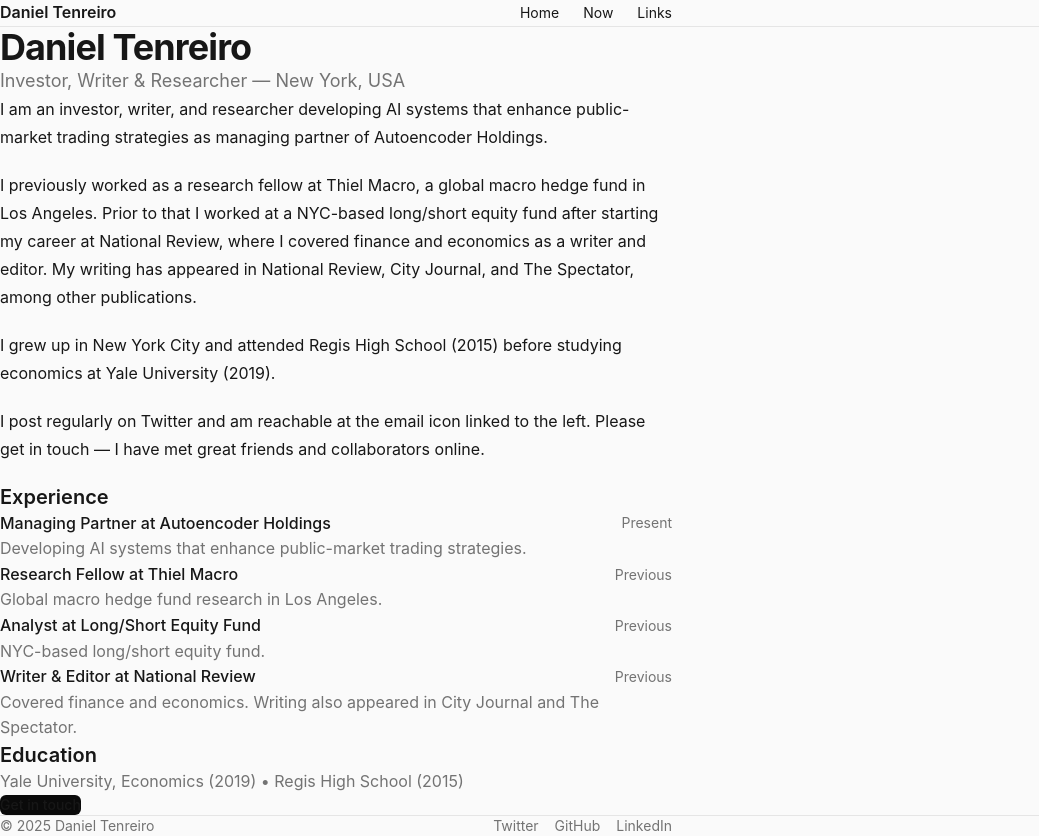
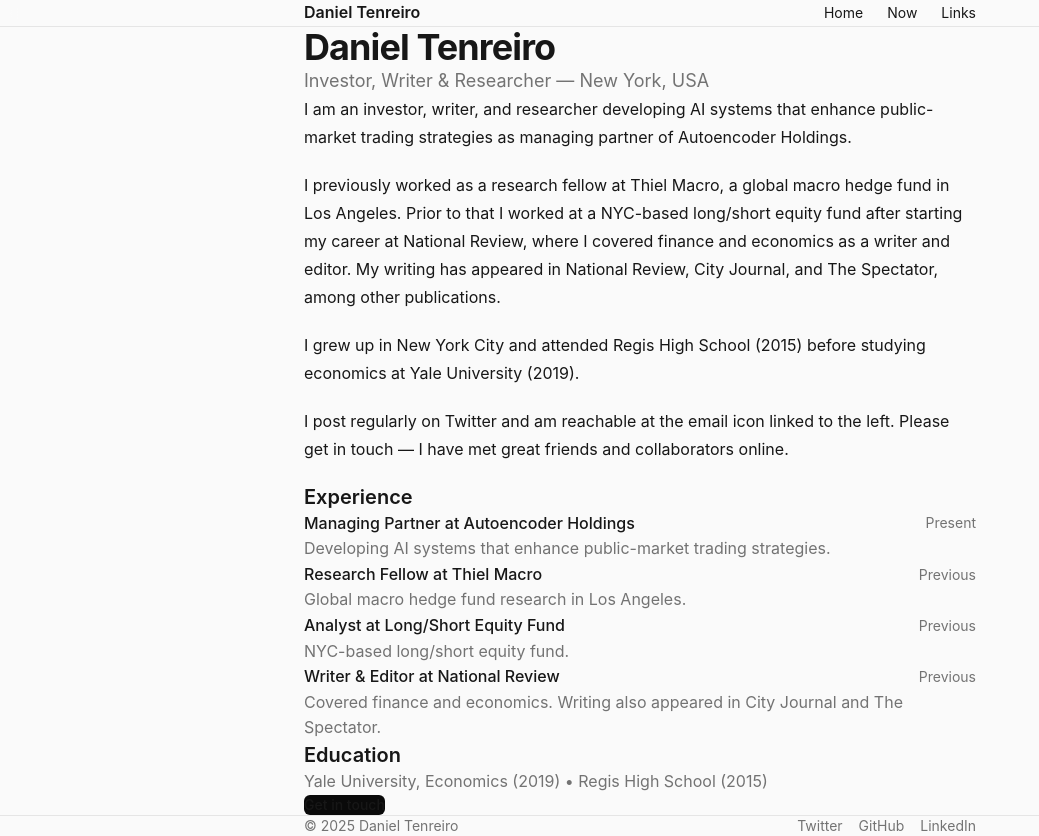
Before and after one commit to dtenreiro/claude-web, a Next.js app: page / in a window 1280 px wide. Shown: the whole page, without its empty margins (0-1039 px from the left). Built offline with nearby package versions, Linux system fonts and the light colour scheme.

Commit message:
refactor: Centralize navigation, main content, and footer using flexbox and full-width containers.

```diff
--- a/src/app/layout.tsx
+++ b/src/app/layout.tsx
@@ -38,8 +38,8 @@
     <html lang="en" suppressHydrationWarning>
       <body className="antialiased min-h-screen flex flex-col">
         <Navigation />
-        <main className="flex-1 w-full">
-          <div className="max-w-2xl mx-auto px-6 py-16 md:py-24">
+        <main className="flex-1 w-full flex flex-col items-center">
+          <div className="max-w-2xl w-full px-6 py-16 md:py-24">
             {children}
           </div>
         </main>
--- a/src/components/footer.tsx
+++ b/src/components/footer.tsx
@@ -4,8 +4,8 @@
   const currentYear = new Date().getFullYear();
 
   return (
-    <footer className="border-t border-border">
-      <div className="max-w-2xl mx-auto px-6 py-8">
+    <footer className="border-t border-border flex justify-center">
+      <div className="max-w-2xl w-full px-6 py-8">
         <div className="flex flex-col sm:flex-row items-center justify-between gap-4 text-sm text-muted-foreground">
           <p>&copy; {currentYear} {siteConfig.name}</p>
           <div className="flex items-center gap-4">
--- a/src/components/navigation.tsx
+++ b/src/components/navigation.tsx
@@ -8,8 +8,8 @@
   const pathname = usePathname();
 
   return (
-    <header className="sticky top-0 z-50 bg-background/80 backdrop-blur-sm border-b border-border">
-      <nav className="max-w-2xl mx-auto px-6 py-4">
+    <header className="sticky top-0 z-50 bg-background/80 backdrop-blur-sm border-b border-border flex justify-center">
+      <nav className="max-w-2xl w-full px-6 py-4">
         <div className="flex items-center justify-between">
           <Link
             href="/"
@@ -22,11 +22,10 @@
               <li key={item.href}>
                 <Link
                   href={item.href}
-                  className={`text-sm transition-colors ${
-                    pathname === item.href
+                  className={`text-sm transition-colors ${pathname === item.href
                       ? "text-foreground"
                       : "text-muted-foreground hover:text-foreground"
-                  }`}
+                    }`}
                 >
                   {item.name}
                 </Link>
```
